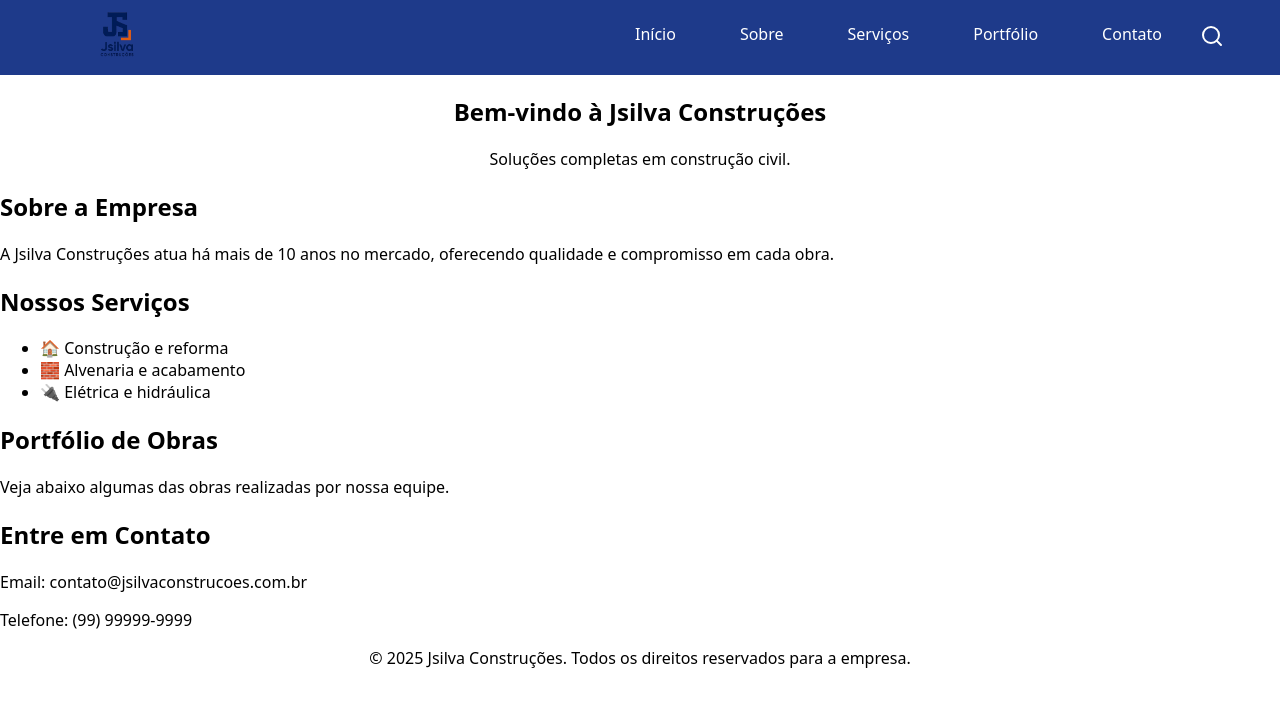
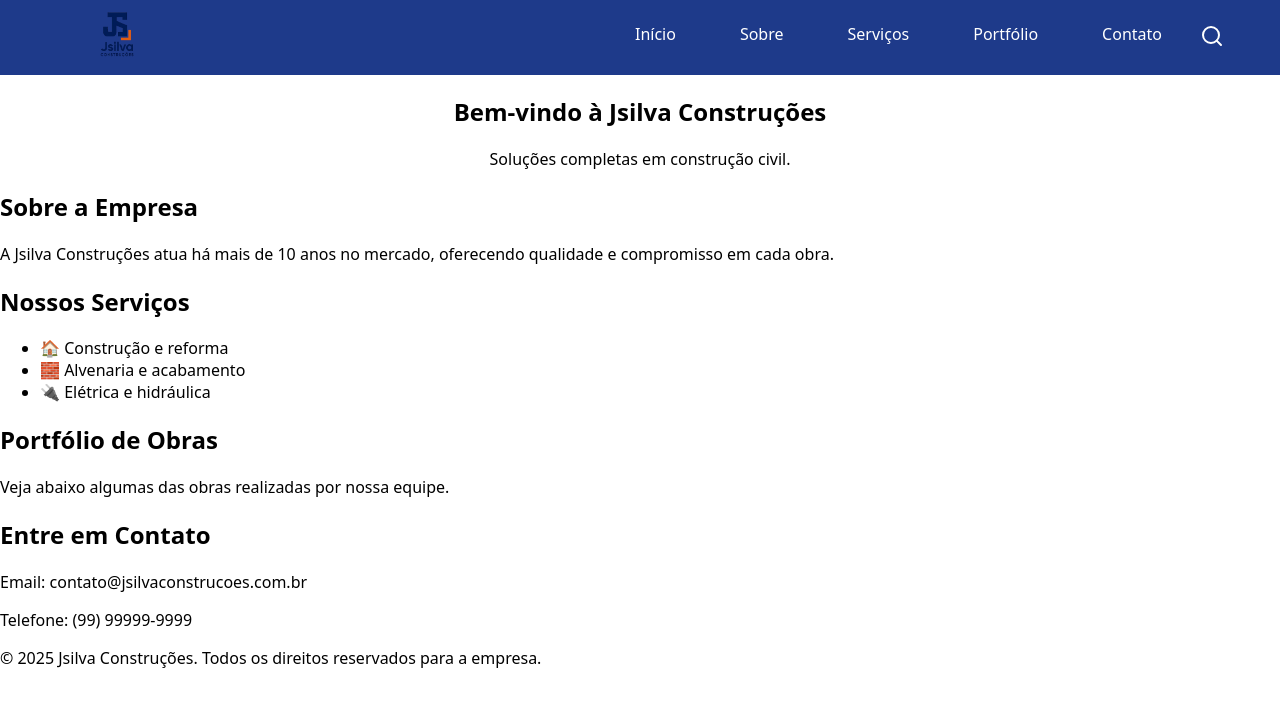
Before and after one commit to KauanGab/Jsilva-Constru-es, a Vue app in the folder jsilva-construcoes/: page / in a window 1280 px wide. Shown: the top 706 px of the page. Built offline with nearby package versions, Linux system fonts and the light colour scheme.

Commit message:
Styles: correção no boot do footer

```diff
--- a/jsilva-construcoes/src/components/Footer.vue
+++ b/jsilva-construcoes/src/components/Footer.vue
@@ -1,5 +1,5 @@
 <template>
-  <footer class="bg-blue-800 text-white text-center p-4">
+  <footer class="bg-blue-800 text-white text-left p-4 m-3">
     &copy; 2025 Jsilva Construções. Todos os direitos reservados para a empresa.
   </footer>
 </template>
```
